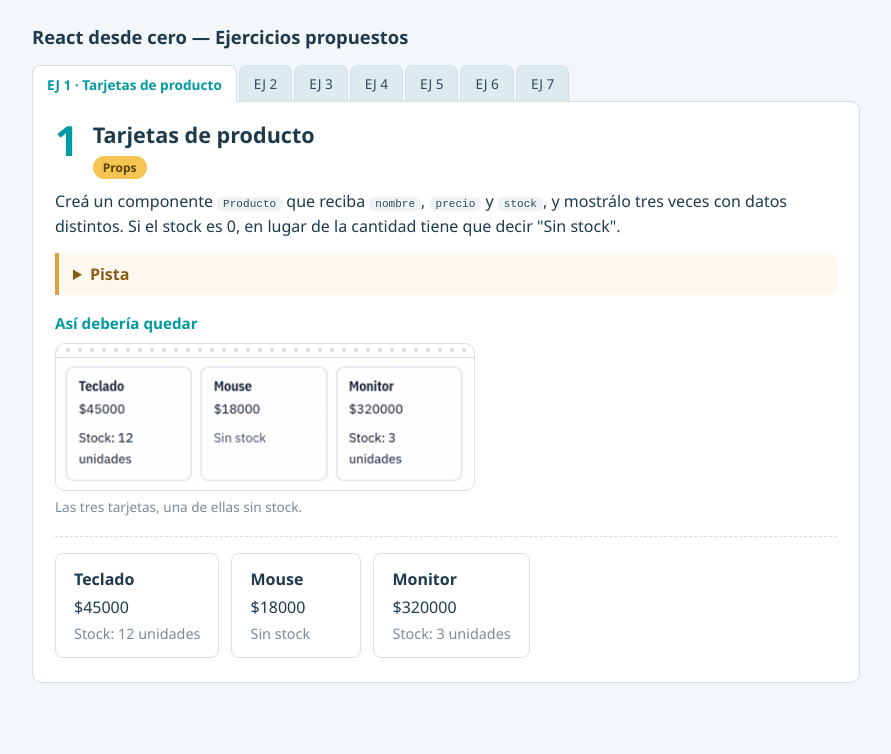
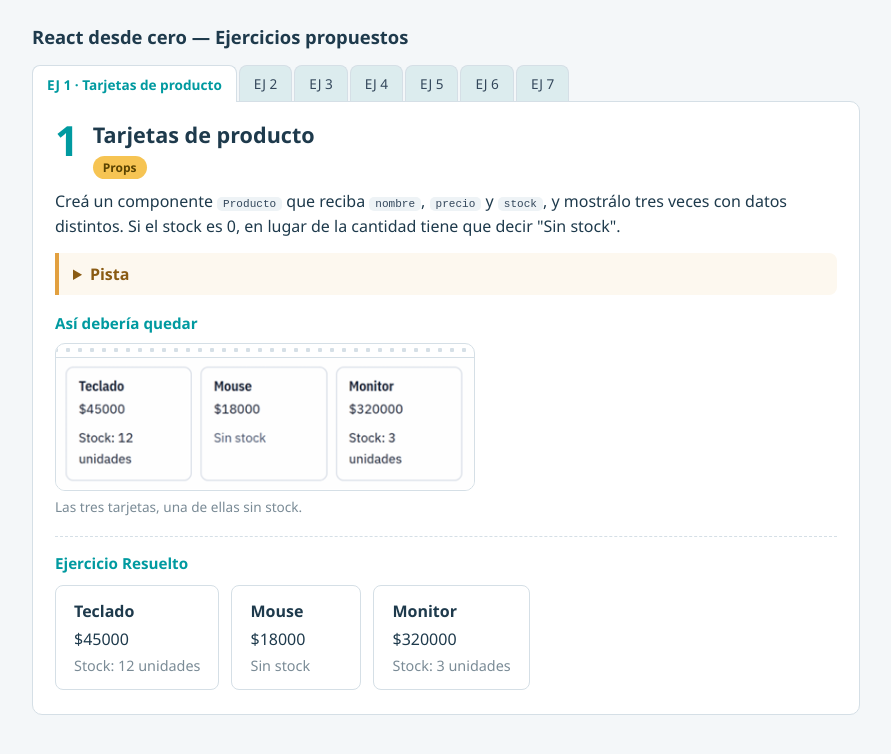
Before and after one commit to Alanv3514/progiv-frontend-ejercicios-react, a React (Vite) app: page / in a window 1280 px wide. Shown: the top 754 px of the page, without its empty margins (194-1085 px from the left). Built offline with nearby package versions, Linux system fonts and the light colour scheme.

Commit message:
style: titulo para la seccion Ejercicio Resuelto

```diff
--- a/src/index.css
+++ b/src/index.css
@@ -181,6 +181,12 @@ body {
   padding-top: 16px;
 }
 
+.exercise-solution-title {
+  font-size: 0.95rem;
+  color: var(--teal);
+  margin: 0 0 12px;
+}
+
 .exercise-pending {
   color: var(--muted);
   font-size: 0.9rem;
--- a/src/shared/exercise-shell/ExerciseShell.tsx
+++ b/src/shared/exercise-shell/ExerciseShell.tsx
@@ -57,7 +57,10 @@ export function ExerciseShell({
       </div>
       <p className="exercise-caption">{caption}</p>
 
-      <div className="exercise-solution">{children}</div>
+      <div className="exercise-solution">
+        <h3 className="exercise-solution-title">Ejercicio Resuelto</h3>
+        {children}
+      </div>
     </article>
   );
 }
```
